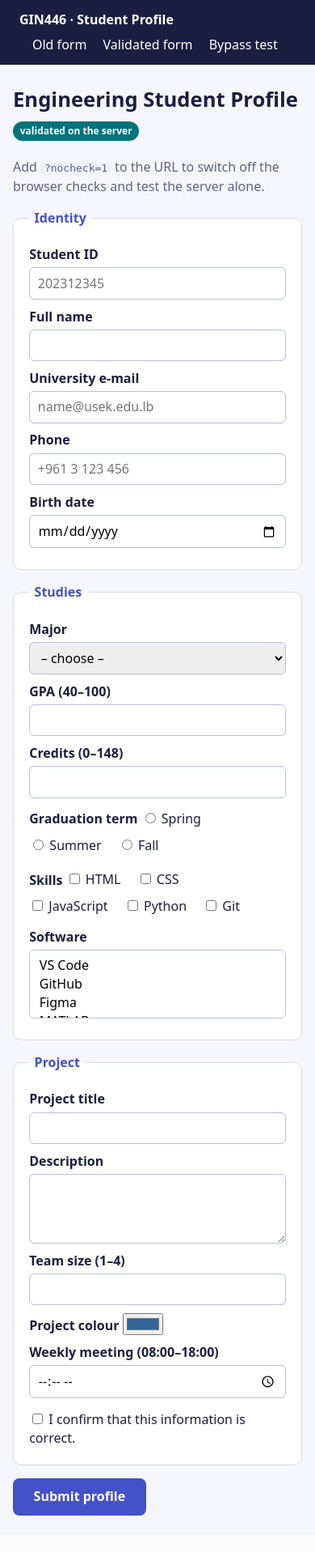
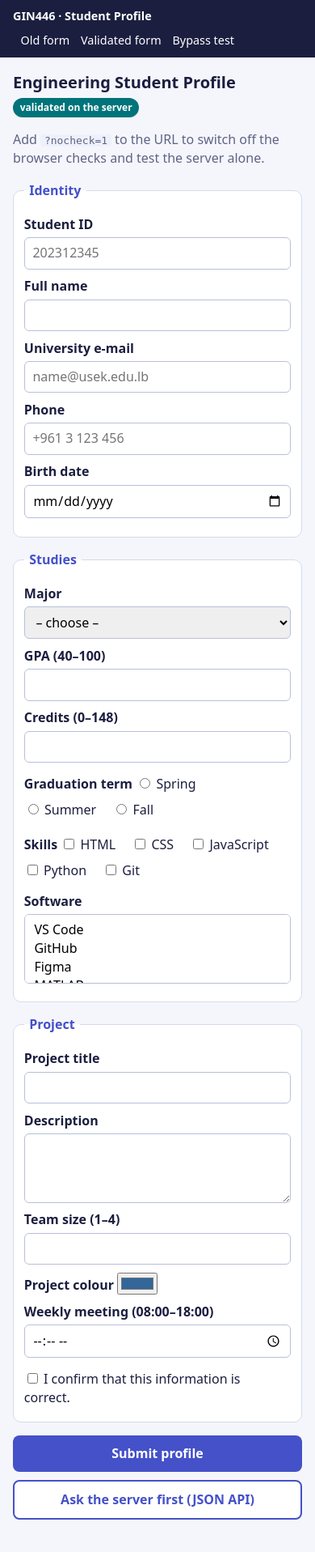
Before and after one commit to GebranGebran/gin446-group-05, a Flask app: page /profile-validated in a window 390 px wide. Shown: the whole page at 81% size. Before the commit the page ends 1872 px from the top, so only its background shows below. Run offline with Flask 3, Linux system fonts and the light colour scheme.

Commit message:
Part B: all 17 fields, CSS, JS pre-check, bonus (summary links, JSON API, live check)

```diff
--- a/app.py
+++ b/app.py
@@ -3,7 +3,7 @@
 Run (inside the activated .venv):   flask --app app run --debug
 Then open http://127.0.0.1:5000/
 """
-from flask import Flask, render_template, request
+from flask import Flask, jsonify, render_template, request
 from validators import validate_profile
 
 app = Flask(__name__)
@@ -23,7 +23,7 @@ def home():
     weekly_work = [
         {"week": 4, "title": "Engineering Student Profile (HTML form)", "done": True},
         {"week": 7, "title": "Live Quiz with fetch()", "done": True},
-        {"week": 8, "title": "Server-side validation (this lab)", "done": False},
+        {"week": 8, "title": "Server-side validation (this lab)", "done": True},
     ]
     return render_template("index.html", weekly_work=weekly_work)
 
@@ -61,5 +61,13 @@ def profile_validated():
     # 3. no error: show the profile with the "validated" badge (200 OK)
     return render_template("profile.html", data=cleaned, validated=True)
 
+# ---------- bonus B+2: the same rules as a small JSON API ----------
+@app.route("/api/validate", methods=["POST"])
+def api_validate():
+    """Returns {field: message}; 200 when the form is valid, 400 otherwise (used by precheck.js)."""
+    errors, _ = validate_profile(request.form)
+    return jsonify(errors), (400 if errors else 200)
+
+
 if __name__ == "__main__":
     app.run(debug=True)
--- a/static/precheck.js
+++ b/static/precheck.js
@@ -1,9 +1,24 @@
 // Optional comfort: check a few fields in the browser BEFORE sending.
-// The rules MIRROR validators.py, but the server still checks everything.
+// The rules MIRROR validators.py (same regex, same limits, same messages),
+// but the server still checks everything – this file can be switched off by anyone.
 const RULES = {
   student_id: { test: (v) => /^\d{9}$/.test(v), msg: "Student ID must be exactly 9 digits." },
-  // TODO (at home, Part B): add email, phone, gpa and team_size with the SAME rules
-  // and messages as validators.py (JavaScript regex syntax is almost identical).
+  email: {
+    test: (v) => /^[a-z0-9._%+-]+@usek\.edu\.lb$/.test(v.toLowerCase()),
+    msg: "Use your university e-mail (…@usek.edu.lb).",
+  },
+  phone: {   // optional: empty is fine
+    test: (v) => v === "" || /^\+961 ?\d{1,2} ?\d{3} ?\d{3}$/.test(v),
+    msg: "Phone must be a Lebanese number, e.g. +961 3 123 456.",
+  },
+  gpa: {
+    test: (v) => v !== "" && !isNaN(Number(v)) && Number(v) >= 40 && Number(v) <= 100,
+    msg: "GPA must be a number between 40 and 100.",
+  },
+  team_size: {
+    test: (v) => /^[+-]?\d+$/.test(v) && Number(v) >= 1 && Number(v) <= 4,   // like int() in Python
+    msg: "Team size must be 1, 2, 3 or 4.",
+  },
 };
 
 const form = document.querySelector("form.profile");
@@ -17,17 +32,48 @@ function showError(input, message) {
   if (message === "") span.remove();
 }
 
+function check(name) {
+  const input = form.elements[name];
+  const ok = RULES[name].test(input.value.trim());
+  showError(input, ok ? "" : RULES[name].msg);
+  return ok;
+}
+
 form.noValidate = true;   // this script replaces the browser bubbles with the SAME messages as the server
 const serverOnly = new URLSearchParams(location.search).has("nocheck");   // ?nocheck=1 tests the server alone
 
 form.addEventListener("submit", (event) => {
   if (serverOnly) return;
   let firstBad = null;
-  for (const [name, rule] of Object.entries(RULES)) {
+  for (const name of Object.keys(RULES)) {
+    if (!check(name) && !firstBad) firstBad = form.elements[name];
+  }
+  if (firstBad) { event.preventDefault(); firstBad.focus(); }   // stay on the page, nothing is sent
+});
+
+// Bonus B+3 – live check: once a field has been left (blur), re-check it on every keystroke
+if (!serverOnly) {
+  for (const name of Object.keys(RULES)) {
     const input = form.elements[name];
-    const ok = rule.test(input.value.trim());
-    showError(input, ok ? "" : rule.msg);
-    if (!ok && !firstBad) firstBad = input;
+    input.addEventListener("blur", () => { input.dataset.touched = "1"; check(name); });
+    input.addEventListener("input", () => { if (input.dataset.touched) check(name); });
   }
-  if (firstBad) { event.preventDefault(); firstBad.focus(); }   // stay on the page
-});
+}
+
+// Bonus B+2 – ask the server too (POST /api/validate), without leaving the page
+const askBtn = document.querySelector("#ask-server");
+if (askBtn) {
+  askBtn.addEventListener("click", async () => {
+    const out = document.querySelector("#api-result");
+    try {
+      const response = await fetch("/api/validate", { method: "POST", body: new FormData(form) });
+      const errors = await response.json();
+      const count = Object.keys(errors).length;
+      out.textContent = response.ok ? "Server says: everything is valid (200)."
+                                    : `Server says: ${count} problem(s) (${response.status}).`;
+      out.className = response.ok ? "ok" : "error";
+    } catch (error) {
+      out.textContent = "Network error: " + error.message;
+    }
+  });
+}
--- a/static/style.css
+++ b/static/style.css
@@ -9,7 +9,7 @@ main { max-width: 860px; margin: 1.5rem auto; padding: 0 1rem; }
 h1 { font-size: 1.6rem; }
 .lead { color: #5f6486; }
 code { background: #eef1fb; padding: 0 .3rem; border-radius: 4px; }
-.badge { font-size: .75rem; color: #fff; padding: .2rem .55rem; border-radius: 99px; vertical-align: middle; }
+.badge { display: inline-block; white-space: nowrap; font-size: .75rem; color: #fff; padding: .2rem .55rem; border-radius: 99px; vertical-align: middle; }
 .badge.ok { background: var(--teal); color: #fff; }
 .badge.warn { background: var(--orange); color: #fff; }
 .ok { color: var(--teal); font-weight: 600; }
@@ -28,11 +28,37 @@ code { background: #eef1fb; padding: 0 .3rem; border-radius: 4px; }
   display: block; width: 100%; margin-top: .25rem; padding: .45rem .6rem; font: inherit; font-weight: 400; border: 1px solid #b9bfdc; border-radius: 6px; }
 .profile button { background: var(--blue); color: #fff; border: 0; border-radius: 8px; padding: .7rem 1.6rem; font: inherit; font-weight: 600; cursor: pointer; }
 .profile button:hover { background: var(--navy); }
+.profile button.secondary { background: #fff; color: var(--blue); border: 2px solid var(--blue); margin-left: .5rem; }
+.profile button.secondary:hover { background: #eef1fb; }
+#api-result { margin-left: .6rem; display: inline-block; }
 
-/* errors (server and JavaScript)
-   TODO (Task 5 / Part B): style .error (red, small, under the field), .invalid input/select/textarea
-   (red border, light red background) and .summary (the box at the top of the form). */
-.error { color: #b3261e; }
+/* errors (server and JavaScript) – Part B3 */
+.error { display: block; margin-top: .25rem; color: var(--red); font-size: .85rem; font-weight: 600; }
+.error::before { content: "⚠ "; }
+.invalid { color: var(--red); }
+.profile .invalid input:not([type=checkbox]):not([type=radio]), .profile .invalid select, .profile .invalid textarea {
+  border: 2px solid var(--red); background: #fdeceb; }
+.profile .invalid input:focus, .profile .invalid select:focus, .profile .invalid textarea:focus {
+  outline: 3px solid rgba(179, 38, 30, .25); outline-offset: 1px; }
+.profile .group.invalid { border-left: 4px solid var(--red); padding-left: .6rem; background: #fdeceb; border-radius: 4px; }
+.summary { background: #fdeceb; border: 1px solid var(--red); border-left: 6px solid var(--red); border-radius: 8px;
+  padding: .8rem 1rem; margin: 0 0 1rem; color: var(--navy); }
+.summary strong { color: var(--red); }
+.summary ul { margin: .4rem 0 0; padding-left: 1.2rem; }
+.summary a { color: var(--red); font-weight: 600; }
+:target { scroll-margin-top: 1rem; }
+
+/* phone-sized screens */
+@media (max-width: 600px) {
+  .top { padding: .6rem 1rem; }
+  .top a { margin-left: .6rem; font-size: .9rem; }
+  main { margin: 1rem auto; }
+  h1 { font-size: 1.25rem; }
+  .profile fieldset { padding: .6rem .8rem .8rem; }
+  .profile button { width: 100%; }
+  .profile button.secondary { margin: .6rem 0 0; }
+  .profile input, .profile select, .profile textarea { font-size: 16px; }   /* stops iOS zooming on focus */
+}
 
 /* profile page */
 .profile-card { background: #fff; border: 1px solid var(--line); border-left: 8px solid #336699; border-radius: 10px; padding: 1rem 1.4rem; }
--- a/templates/profile-form-validated.html
+++ b/templates/profile-form-validated.html
@@ -3,15 +3,28 @@
 
 {# err(name): prints the server message for one field, or nothing #}
 {% macro err(name) -%}
-  {% if errors.get(name) %}<span class="error">{{ errors[name] }}</span>{% endif %}
+  {% if errors.get(name) %}<span class="error" id="{{ name }}-error">{{ errors[name] }}</span>{% endif %}
 {%- endmacro %}
 {# bad(name): adds the CSS class "invalid" to a field that has an error #}
 {% macro bad(name) -%}{% if errors.get(name) %} invalid{% endif %}{%- endmacro %}
 
 {% block content %}
+{# labels used in the error summary (bonus B+1) #}
+{% set LABELS = {"student_id": "Student ID", "fullname": "Full name", "email": "E-mail", "phone": "Phone",
+                 "birthdate": "Birth date", "major": "Major", "gpa": "GPA", "credits": "Credits",
+                 "graduation": "Graduation term", "skills": "Skills", "software": "Software",
+                 "project_title": "Project title", "description": "Description", "team_size": "Team size",
+                 "project_color": "Project colour", "meeting_time": "Weekly meeting", "confirmation": "Confirmation"} %}
 <h1>Engineering Student Profile <span class="badge ok">validated on the server</span></h1>
 {% if errors %}
-  <div class="summary" role="alert"><strong>{{ errors | length }} problem(s) found.</strong> Correct the fields in red and submit again.</div>
+  <div class="summary" role="alert" tabindex="-1" id="summary">
+    <strong>{{ errors | length }} problem(s) found.</strong> Correct the fields in red and submit again.
+    <ul>
+      {% for name, label in LABELS.items() if errors.get(name) %}   {# same order as the form #}
+        <li><a href="#{{ name }}">{{ label }}</a>: {{ errors[name] }}</li>
+      {% endfor %}
+    </ul>
+  </div>
 {% endif %}
 <p class="lead">Add <code>?nocheck=1</code> to the URL to switch off the browser checks and test the server alone.</p>
 
@@ -19,27 +32,25 @@
   <fieldset>
     <legend>Identity</legend>
     <label class="{{ bad('student_id') }}">Student ID
-      <input name="student_id" required pattern="\d{9}" placeholder="202312345" value="{{ values.get('student_id', '') }}">
+      <input id="student_id" name="student_id" required pattern="\d{9}" placeholder="202312345" value="{{ values.get('student_id', '') }}">
       {{ err('student_id') }}</label>
     <label class="{{ bad('fullname') }}">Full name
-      <input name="fullname" required minlength="3" maxlength="60" value="{{ values.get('fullname', '') }}">
+      <input id="fullname" name="fullname" required minlength="3" maxlength="60" value="{{ values.get('fullname', '') }}">
       {{ err('fullname') }}</label>
     <label class="{{ bad('email') }}">University e-mail
-      <input type="email" name="email" required placeholder="name@usek.edu.lb" value="{{ values.get('email', '') }}">
+      <input id="email" type="email" name="email" required placeholder="name@usek.edu.lb" value="{{ values.get('email', '') }}">
       {{ err('email') }}</label>
-    <label>Phone
-      <input type="tel" name="phone" placeholder="+961 3 123 456"></label>
-    <label>Birth date
-      <input type="date" name="birthdate"></label>
+    <label class="{{ bad('phone') }}">Phone
+      <input id="phone" type="tel" name="phone" placeholder="+961 3 123 456" value="{{ values.get('phone', '') }}">
+      {{ err('phone') }}</label>
+    <label class="{{ bad('birthdate') }}">Birth date
+      <input id="birthdate" type="date" name="birthdate" value="{{ values.get('birthdate', '') }}">
+      {{ err('birthdate') }}</label>
   </fieldset>
   <fieldset>
     <legend>Studies</legend>
-    {# TODO 5 (Task 5, in class): for fullname, email, major and gpa, copy what was done for student_id:
-         class="{{ bad('name') }}" on the label, value="{{ values.get('name', '') }}" and {{ err('name') }}.
-       For the <select>: add selected when values.get('major') == key.
-       At home: do the same for every other field (checked / selected for radios, checkboxes, multi-select). #}
     <label class="{{ bad('major') }}">Major
-      <select name="major" required>
+      <select id="major" name="major" required>
         <option value="">– choose –</option>
         {% for key, label in majors.items() %}
           <option value="{{ key }}" {% if values.get('major') == key %}selected{% endif %}>{{ label }}</option>
@@ -47,40 +58,57 @@
       </select>
       {{ err('major') }}</label>
     <label class="{{ bad('gpa') }}">GPA (40–100)
-      <input type="number" name="gpa" required min="40" max="100" step="0.01" value="{{ values.get('gpa', '') }}">
+      <input id="gpa" type="number" name="gpa" required min="40" max="100" step="0.01" value="{{ values.get('gpa', '') }}">
       {{ err('gpa') }}</label>
-    <label>Credits (0–148)
-      <input type="number" name="credits" required min="0" max="148"></label>
-    <div class="group">Graduation term
+    <label class="{{ bad('credits') }}">Credits (0–148)
+      <input id="credits" type="number" name="credits" required min="0" max="148" value="{{ values.get('credits', '') }}">
+      {{ err('credits') }}</label>
+    <div class="group{{ bad('graduation') }}" id="graduation">Graduation term
       {% for key, label in terms.items() %}
-        <label class="inline"><input type="radio" name="graduation" value="{{ key }}" required> {{ label }}</label>
-      {% endfor %}</div>
-    <div class="group">Skills
+        <label class="inline"><input type="radio" name="graduation" value="{{ key }}" required
+          {% if values.get('graduation') == key %}checked{% endif %}> {{ label }}</label>
+      {% endfor %}
+      {{ err('graduation') }}</div>
+    <div class="group{{ bad('skills') }}" id="skills">Skills
       {% for key, label in skills.items() %}
-        <label class="inline"><input type="checkbox" name="skills" value="{{ key }}"> {{ label }}</label>
-      {% endfor %}</div>
-    <label>Software
-      <select name="software" multiple size="3">
+        <label class="inline"><input type="checkbox" name="skills" value="{{ key }}"
+          {% if key in values.get('skills', []) %}checked{% endif %}> {{ label }}</label>
+      {% endfor %}
+      {{ err('skills') }}</div>
+    <label class="{{ bad('software') }}">Software
+      <select id="software" name="software" multiple size="3">
         {% for key, label in software.items() %}
-          <option value="{{ key }}">{{ label }}</option>
+          <option value="{{ key }}" {% if key in values.get('software', []) %}selected{% endif %}>{{ label }}</option>
         {% endfor %}
-      </select></label>
+      </select>
+      {{ err('software') }}</label>
   </fieldset>
   <fieldset>
     <legend>Project</legend>
-    <label>Project title
-      <input name="project_title" required maxlength="120"></label>
-    <label>Description
-      <textarea name="description" maxlength="1000" rows="3"></textarea></label>
-    <label>Team size (1–4)
-      <input type="number" name="team_size" required min="1" max="4"></label>
-    <label>Project colour
-      <input type="color" name="project_color" value="#336699"></label>
-    <label>Weekly meeting (08:00–18:00)
-      <input type="time" name="meeting_time" min="08:00" max="18:00"></label>
-    <label class="inline"><input type="checkbox" name="confirmation" value="yes" required> I confirm that this information is correct.</label>
+    <label class="{{ bad('project_title') }}">Project title
+      <input id="project_title" name="project_title" required maxlength="120" value="{{ values.get('project_title', '') }}">
+      {{ err('project_title') }}</label>
+    <label class="{{ bad('description') }}">Description
+      <textarea id="description" name="description" maxlength="1000" rows="3">{{ values.get('description', '') }}</textarea>
+      {{ err('description') }}</label>
+    <label class="{{ bad('team_size') }}">Team size (1–4)
+      <input id="team_size" type="number" name="team_size" required min="1" max="4" value="{{ values.get('team_size', '') }}">
+      {{ err('team_size') }}</label>
+    <label class="{{ bad('project_color') }}">Project colour
+      {# an <input type="color"> cannot show "red": refill only a valid colour, the message explains the rest #}
+      <input id="project_color" type="color" name="project_color"
+             value="{{ values.get('project_color') if not errors.get('project_color') and values.get('project_color') else '#336699' }}">
+      {{ err('project_color') }}</label>
+    <label class="{{ bad('meeting_time') }}">Weekly meeting (08:00–18:00)
+      <input id="meeting_time" type="time" name="meeting_time" min="08:00" max="18:00" value="{{ values.get('meeting_time', '') }}">
+      {{ err('meeting_time') }}</label>
+    <label class="inline{{ bad('confirmation') }}"><input id="confirmation" type="checkbox" name="confirmation" value="yes" required
+      {% if values.get('confirmation') %}checked{% endif %}> I confirm that this information is correct.
+      {{ err('confirmation') }}</label>
   </fieldset>
   <button type="submit">Submit profile</button>
+  <button type="button" id="ask-server" class="secondary">Ask the server first (JSON API)</button>
+  <span id="api-result" aria-live="polite"></span>
 </form>
 {% endblock %}
 {% block scripts %}
```
Also changed, not shown: test_plan_results.txt (added, +58 -0 lines), test_results.txt (added, +18 -0 lines), test_validators.py (+20 -0 lines), validators.py (+74 -11 lines), 12 other files.
